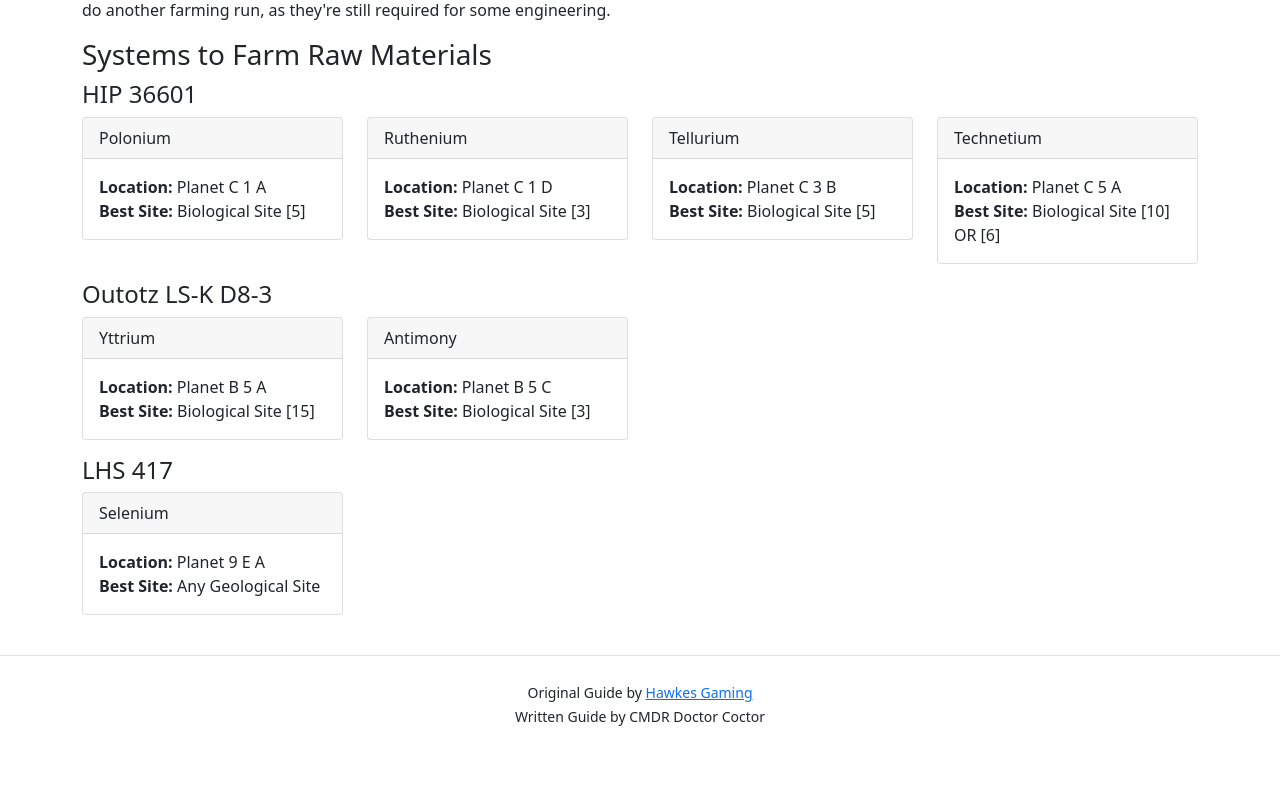
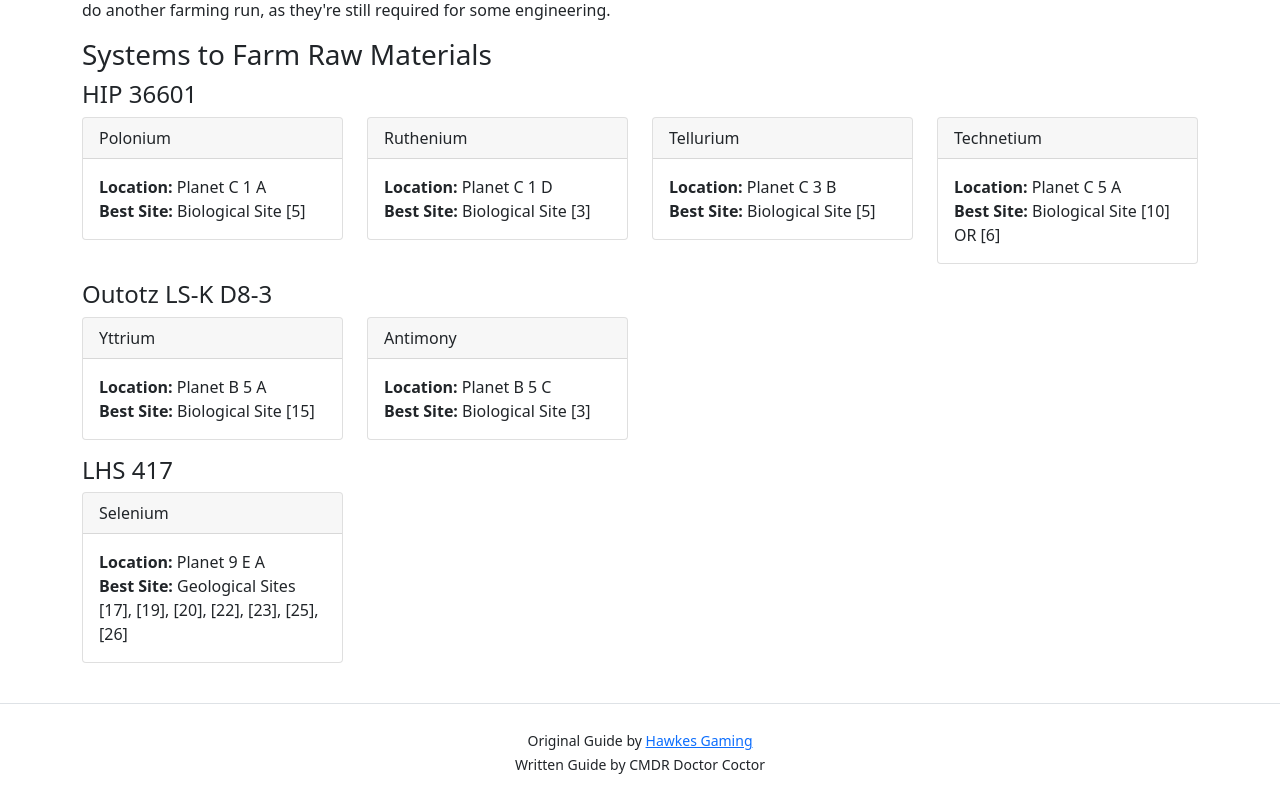
Before and after one commit to jtrenaud1s/EDMats, a React (Create React App) app: page /EDMats/raw in a window 1280 px wide. Shown: the part 858-1658 px from the top of the page. Before the commit the page ends 1610 px from the top, so only its background shows below. Built offline with nearby package versions, Linux system fonts and the light colour scheme.

Commit message:
Selenium-sites (#2)

```diff
--- a/src/data/index.ts
+++ b/src/data/index.ts
@@ -118,7 +118,7 @@ export const rawMaterialSystems: RawMaterialSystem[] = [
   {
     name: "LHS 417",
     materials: [
-      { name: "Selenium", location: "9 E A", site: "Any Geological Site" },
+      { name: "Selenium", location: "9 E A", site: "Geological Sites [17], [19], [20], [22], [23], [25], [26]" },
     ],
   },
 ];
```
